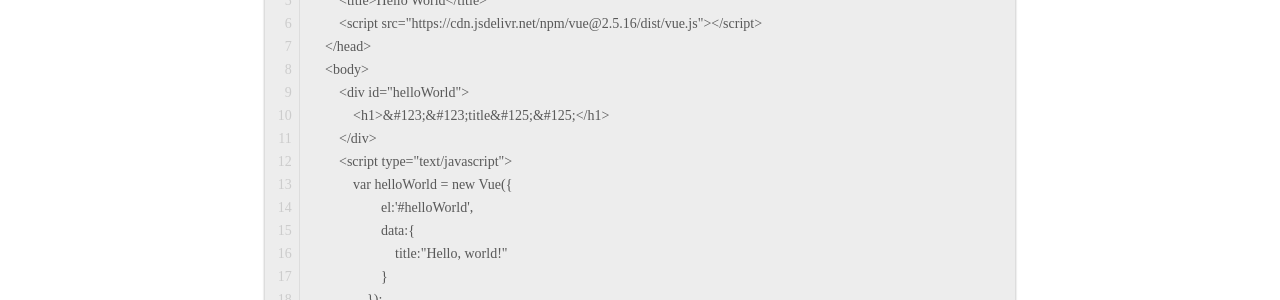
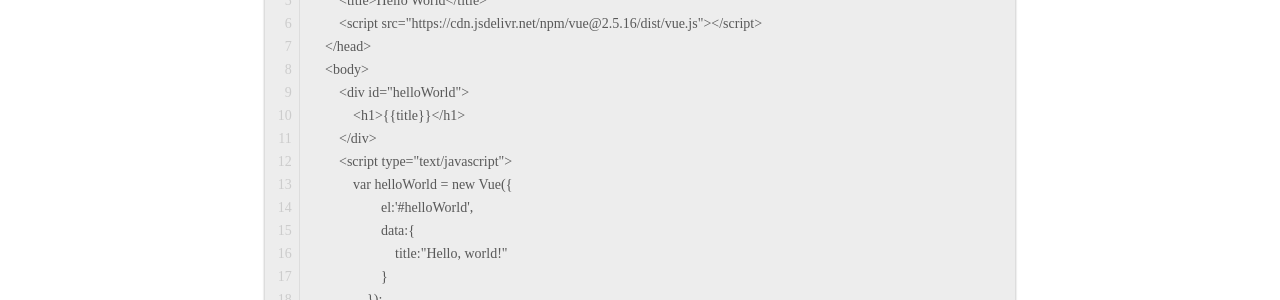
Before and after one commit to securenai/securenai.github.io, a Jekyll site: the page built from vue/vue_page1.md, in a window 1280 px wide. Shown: the part 1342-1642 px from the top of the page. Built offline with Jekyll 4.4.1, drawn with Linux system fonts in a browser that asks for light colours; our own code applies the rules of GitHub Pages for plain Markdown files; some of the changed text lies outside the part shown.

Commit message:
Update vue_page1.md

```diff
--- a/vue/vue_page1.md
+++ b/vue/vue_page1.md
@@ -50,7 +50,7 @@ DOM 元素主要由三樣東西組成等
     </head>
     <body>
 	<div id="helloWorld">
-	    <h1>&#123;&#123;title&#125;&#125;</h1>
+	    <h1>{% raw %}{{title}}{% endraw %}</h1>
 	</div>
 	<script type="text/javascript">
 	    var helloWorld = new Vue({
```
